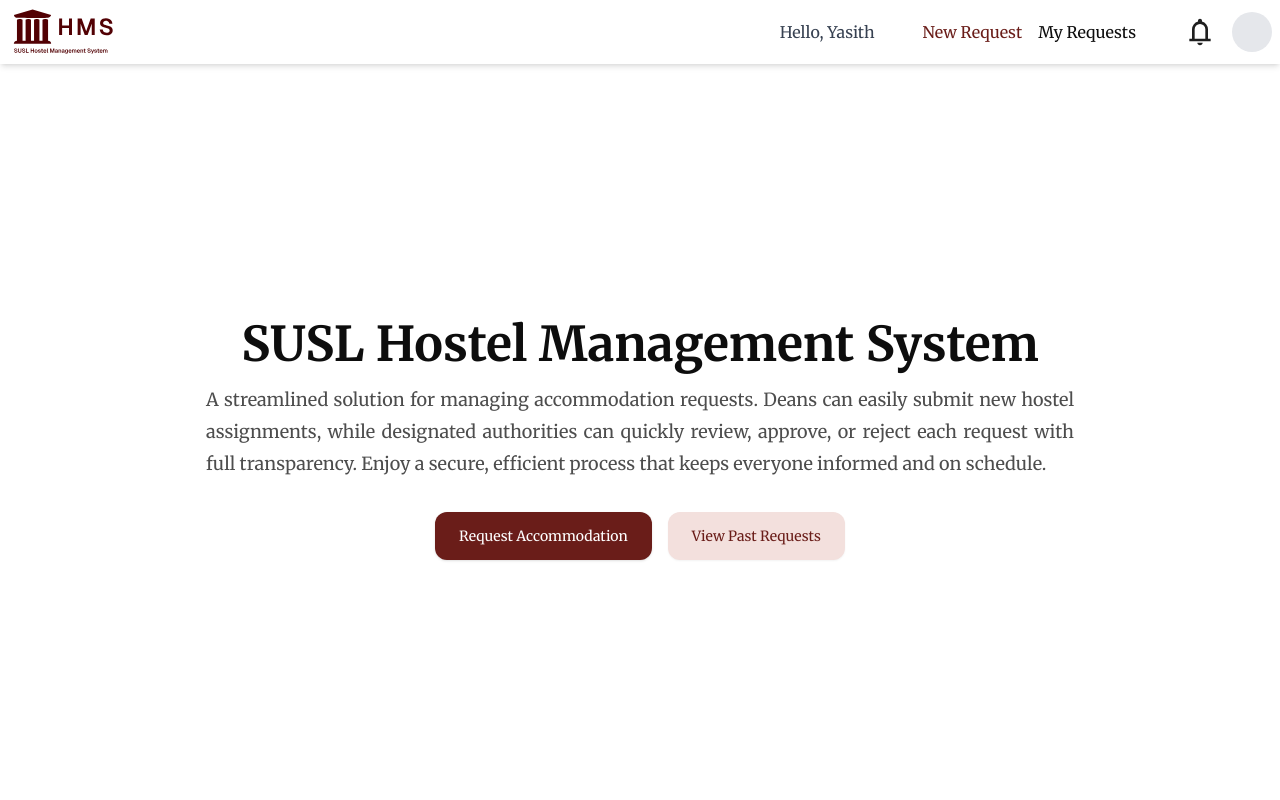
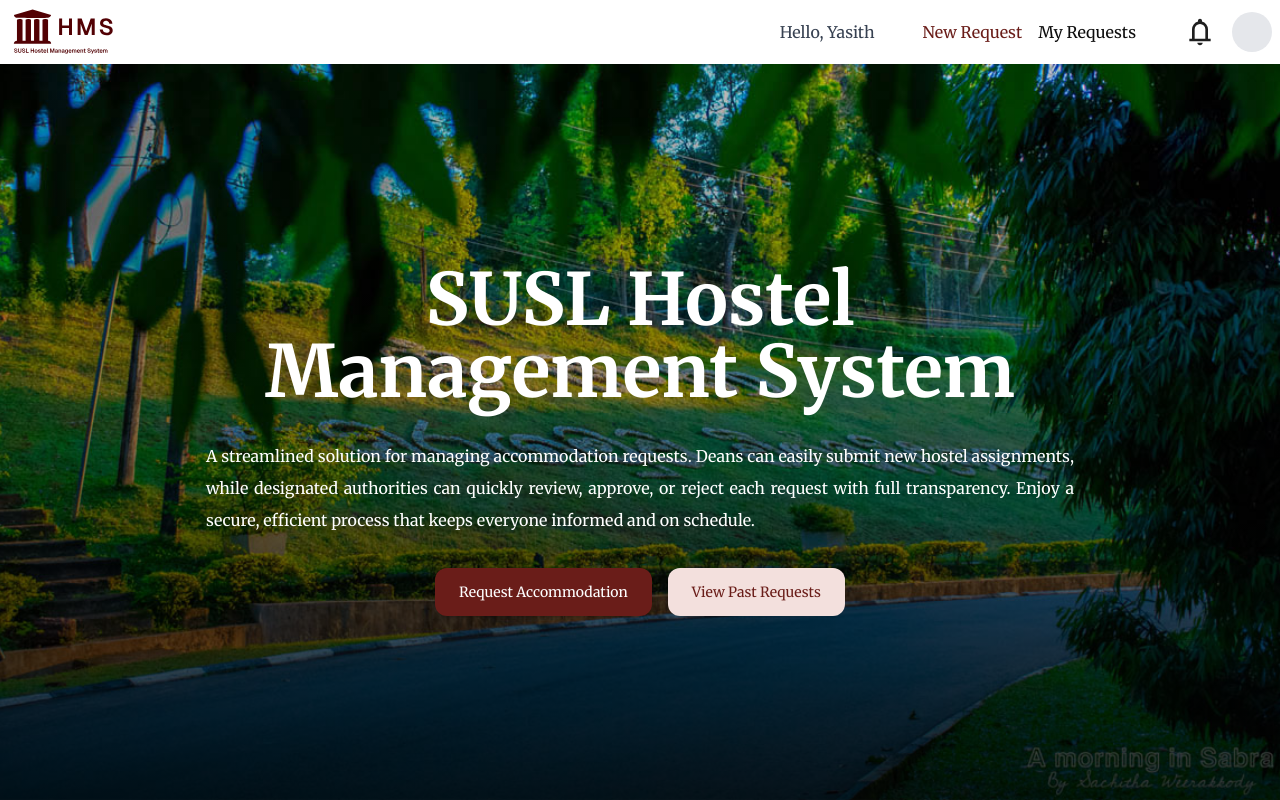
Before and after one commit to YasithD/hostel-web-app, a Next.js app: page /dashboard in a window 1280 px wide. Built offline with nearby package versions, Linux system fonts and the light colour scheme.

Commit message:
Add dashboard banner

```diff
--- a/src/app/dashboard/layout.tsx
+++ b/src/app/dashboard/layout.tsx
@@ -1,18 +1,22 @@
+"use client";
 import Image from "next/image";
 import Link from "next/link";
 import Logo from "@/public/logo.svg";
 import NotificationIcon from "@/public/notification_icon.svg";
+import { useRouter } from "next/navigation";
 
 export default function DashboardLayout({
   children,
 }: Readonly<{
   children: React.ReactNode;
 }>) {
+  const router = useRouter();
+
   return (
     <div className="flex flex-col h-screen">
       {/* Topbar */}
       <header className="flex w-full h-16 p-2 bg-white shadow-md flex-shrink-0">
-        <div className="relative w-28">
+        <div className="relative w-28 cursor-pointer" onClick={() => router.push("/dashboard")}>
           <Image src={Logo} alt="logo" fill />
         </div>
         <div className="flex items-center justify-between gap-4 ml-auto">
--- a/src/app/dashboard/page.tsx
+++ b/src/app/dashboard/page.tsx
@@ -1,13 +1,15 @@
 import { Button } from "@/components/ui/button";
 import Link from "next/link";
+
 export default function Dashboard() {
   return (
-    <div className="flex items-center justify-center h-full">
+    <div className="flex items-center justify-center h-full bg-banner-image relative">
+      <div className="absolute top-0 left-0 w-full h-full bg-blackOverlay" />
       {/* Hero Section */}
-      <div className="flex flex-col w-4/5 md:w-[900px] gap-4">
-        <div className="flex flex-col items-center gap-4 flex-1 p-4">
-          <p className="text-5xl text-center font-semibold">SUSL Hostel Management System</p>
-          <p className="text-lg text-justify leading-8 text-foreground-muted">
+      <div className="flex flex-col w-4/5 md:w-[900px] gap-4 z-10">
+        <div className="flex flex-col items-center gap-8 flex-1 p-4">
+          <p className="text-7xl w-[800px] text-center font-semibold text-background">SUSL Hostel Management System</p>
+          <p className="text-base text-justify leading-8 text-background">
             A streamlined solution for managing accommodation requests. Deans can easily submit new hostel assignments,
             while designated authorities can quickly review, approve, or reject each request with full transparency.
             Enjoy a secure, efficient process that keeps everyone informed and on schedule.
--- a/src/app/globals.css
+++ b/src/app/globals.css
@@ -92,3 +92,9 @@ input[type="number"]::-webkit-inner-spin-button {
 input[type="number"] {
   -moz-appearance: textfield;
 }
+
+@layer utilities {
+  .bg-banner-image {
+    @apply bg-bannerImage bg-cover bg-bottom bg-repeat;
+  }
+}
--- a/tailwind.config.ts
+++ b/tailwind.config.ts
@@ -69,6 +69,10 @@ export default {
         warning: "oklch(var(--warning))",
         danger: "oklch(var(--danger))",
       },
+      backgroundImage: {
+        bannerImage: "url('/banner.jpg')",
+        blackOverlay: "linear-gradient(to bottom, rgba(0, 0, 0, 0), rgba(0, 0, 0, 0.8))",
+      },
     },
   },
 } satisfies Config;
```
Also changed, not shown: public/banner.jpg (added).
